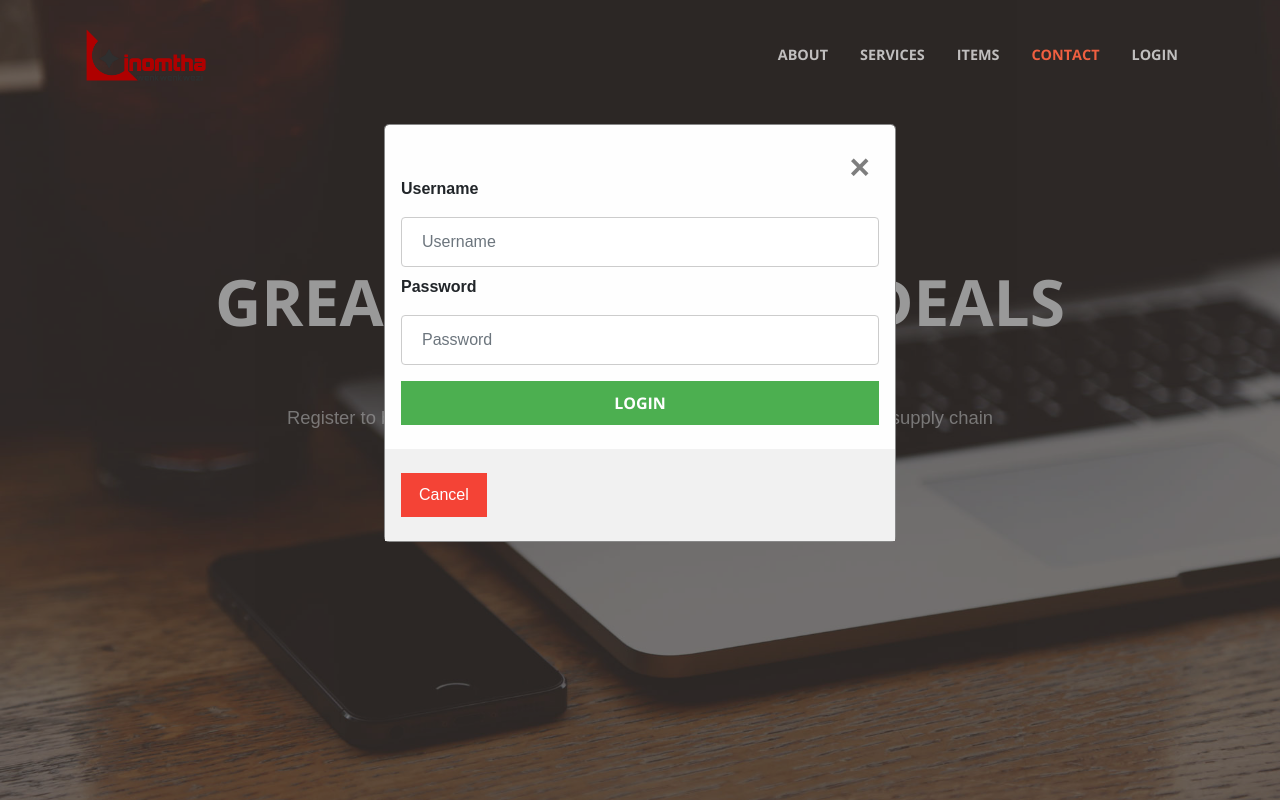
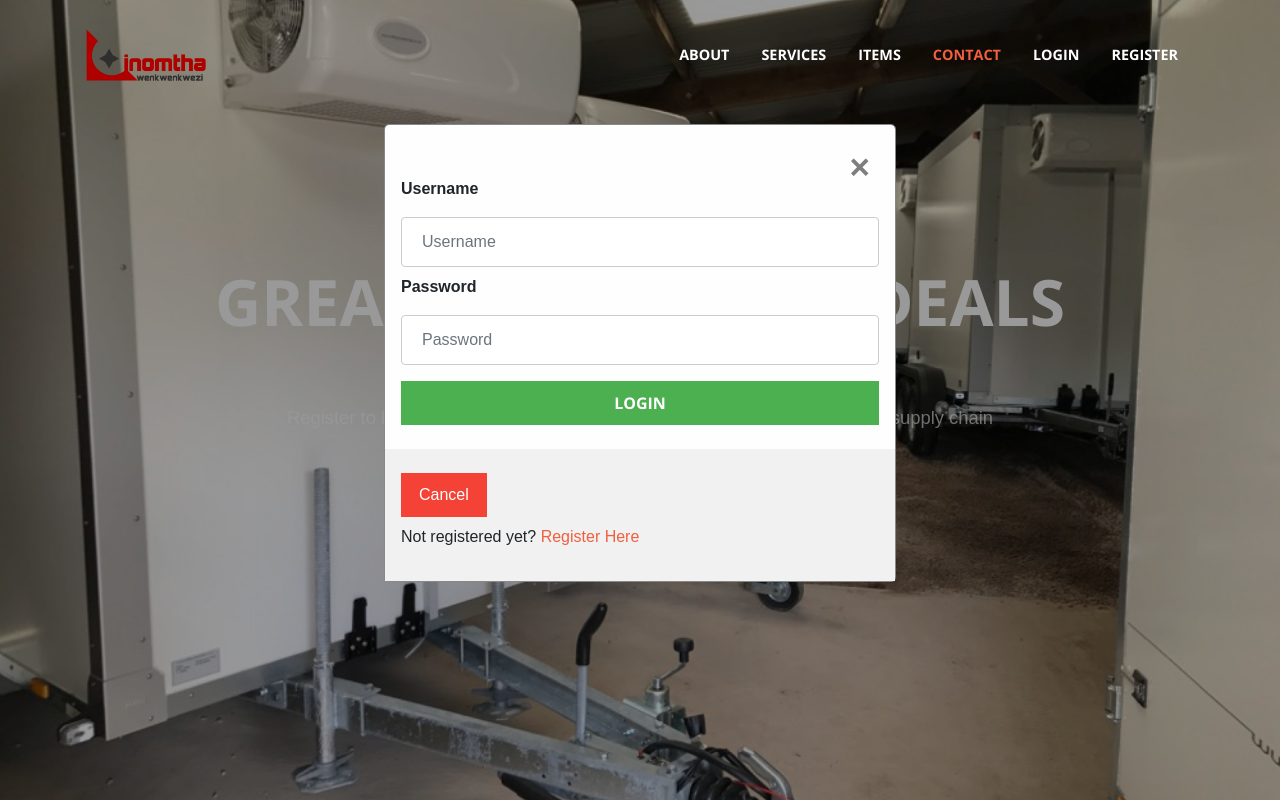
Before and after one commit to qiqakotyi/linomtha-2, a PHP site: page / in a window 1280 px wide, after a click on "LOGIN". Run offline with PHP 8.4, Linux system fonts and the light colour scheme.

Commit message:
register

```diff
--- a/css/creative.css
+++ b/css/creative.css
@@ -144,7 +144,7 @@
   }
   #mainNav .navbar-nav > li.nav-item > a.nav-link,
   #mainNav .navbar-nav > li.nav-item > a.nav-link:focus {
-    color: rgba(255, 255, 255, 0.7);
+    color: #fff;
   }
   #mainNav .navbar-nav > li.nav-item > a.nav-link:hover,
   #mainNav .navbar-nav > li.nav-item > a.nav-link:focus:hover {
@@ -173,7 +173,7 @@
 header.masthead {
   padding-top: 10rem;
   padding-bottom: calc(10rem - 56px);
-  background-image: url("../img/header.jpg");
+  background-image: url("../img/refrigerated-trailer-hire.jpg");
   background-position: center center;
   -webkit-background-size: cover;
   -moz-background-size: cover;
--- a/index.php
+++ b/index.php
@@ -63,7 +63,7 @@
 		        <a class="btn btn-light btn-xl js-scroll-trigger" onclick="document.getElementById('id01').style.display='block'">Login</a>
             <a class="btn btn-light btn-xl js-scroll-trigger" onclick="document.getElementById('id02').style.display='block'">Register</a>
             <?php } else {?>
-              <a class="btn btn-light btn-xl js-scroll-trigger" href="view.php">Profile</a>
+              <!-- <a class="btn btn-light btn-xl js-scroll-trigger" href="view.php">Profile</a> -->
               <a class="btn btn-light btn-xl js-scroll-trigger" href="logout.php">Logout</a>
             <?php } ?>
           </div>
@@ -297,6 +297,8 @@
 
     <div class="container" style="background-color:#f1f1f1">
       <button type="button" onclick="document.getElementById('id01').style.display='none'" class="cancelbtn">Cancel</button>
+    <p class="regsiter-link">Not registered yet? <a href="#" onclick="document.getElementById('id02').style.display='block';document.getElementById('id01').style.display='none'">Register Here</a></p>
+
     </div>
   </form>
 </div>
@@ -326,6 +328,7 @@
     </div>
     <div class="container" style="background-color:#f1f1f1">
       <button type="button" onclick="document.getElementById('id02').style.display='none'" class="cancelbtn">Cancel</button>
+      <p class="regsiter-link">Already have a user <a href="#" onclick="document.getElementById('id01').style.display='block';document.getElementById('id02').style.display='none'">Login Here</a></p>
     </div>
   </form>
 </div>
--- a/nav.php
+++ b/nav.php
@@ -28,12 +28,21 @@
            {
        ?>
           <a class="nav-link js-scroll-trigger" onclick="document.getElementById('id01').style.display='block'" >Login</a>
+
         <?php }
           else {
         ?>
              <a class="nav-link js-scroll-trigger" name="logout" id="logout" data-toggle="modal" href="logout.php">Logout</a>
         <?php }?>
       </li>
+      <li class="nav-item">
+      <?php
+           if(!isset($_SESSION["username"]))
+           {
+          ?>
+            <a class="nav-link js-scroll-trigger" onclick="document.getElementById('id02').style.display='block'">Register</a>
+           <?php }?>
+      </li>
     </ul>
   </div>
 </div>
```
Also changed, not shown: login.sql (added, +46 -0 lines), register.php (+12 -2 lines), img/mobile-fridge-trailer-hire-sidmouth-arms.1.jpg (added), img/mobile-fridge-trailer.1.jpg (added), img/refrigerated-trailer-hire-fleet-pic.jpg (added), img/refrigerated-trailer-hire.jpg (added), 1 other file.
